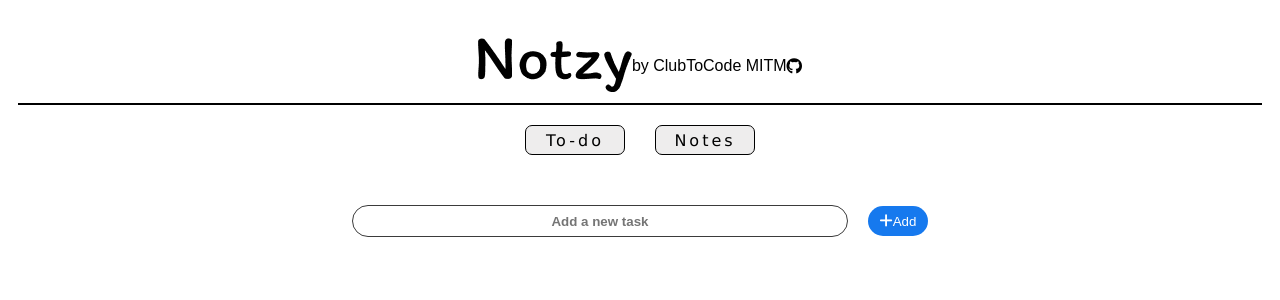
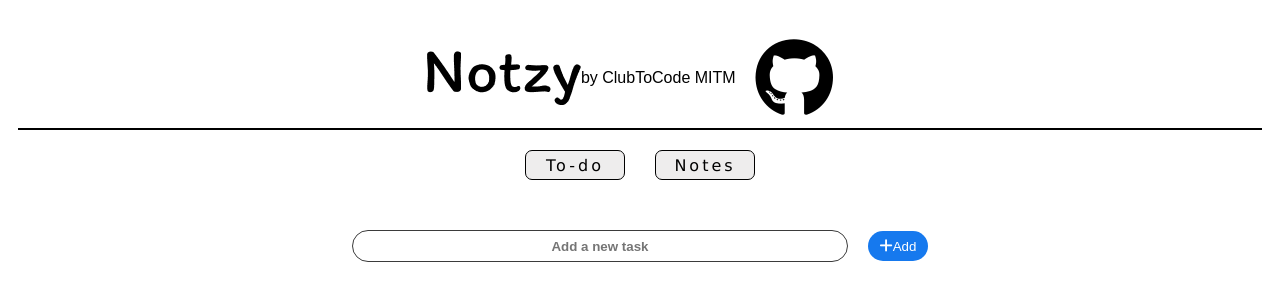
Before and after one commit to ClubToCode/Notzy, a plain HTML site: page src/index.html in a window 1280 px wide. Drawn offline with Linux system fonts and the light colour scheme.

Commit message:
Update 'style.css' for 'Font Awesome' icon

```diff
--- a/src/style.css
+++ b/src/style.css
@@ -9,7 +9,20 @@ body {
   align-items: center;
   height: fit-content;
   padding: 20px;
-  /* padding-bottom: 20px; */
+}
+
+.logo {
+  width: 100%;
+  padding: 10px;
+  border-bottom: 2px solid black;
+
+  display: flex;
+  justify-content: center;
+  align-items: center;
+}
+.logo-github {
+  font-size: 80px;
+  margin: 0 20px;
 }
 
 #nav {
@@ -48,17 +61,7 @@ a:visited {
 #nav button:hover {
   border: 2px solid rgb(63, 178, 245);
   box-shadow: rgba(0, 0, 0, 0.3) 0px 19px 38px,
-    rgba(0, 0, 0, 0.22) 0px 15px 12px; /* transition-duration: 0.2s; */
-}
-
-.logo {
-  width: 100%;
-  padding: 10px;
-  border-bottom: 2px solid black;
-
-  display: flex;
-  justify-content: center;
-  align-items: center;
+    rgba(0, 0, 0, 0.22) 0px 15px 12px;
 }
 
 .todo-section {
@@ -92,7 +95,6 @@ a:visited {
 }
 
 #add-task {
-  padding: 5px 10px;
   border: none;
   height: 30px;
   width: 60px;
@@ -101,6 +103,7 @@ a:visited {
   color: white;
   cursor: pointer;
 }
+
 #add-task:hover {
   border: 2px solid rgb(63, 178, 245);
   box-shadow: rgba(0, 0, 0, 0.3) 0px 19px 38px,
```
